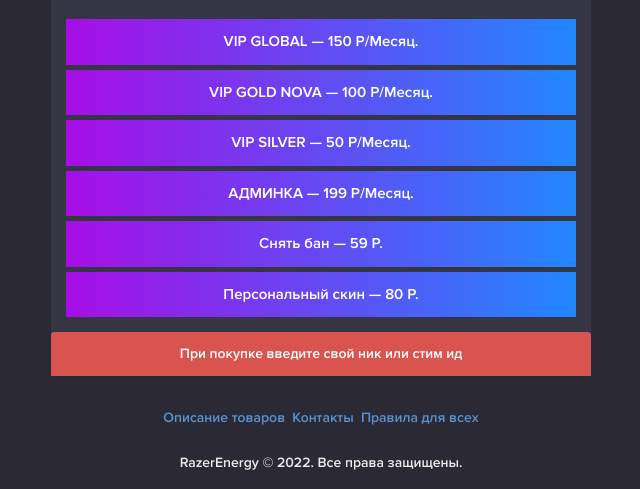
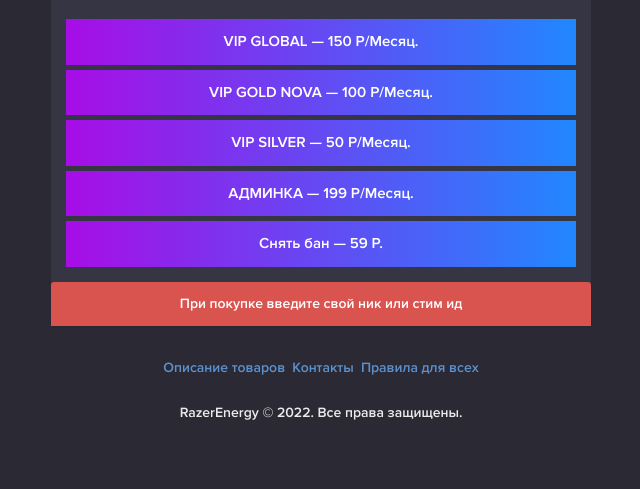
Before and after one commit to Energypablic/Energypablic.github.io, a plain HTML site: page index.html in a window 1280 px wide. Shown: the part 312-801 px from the top of the page, without its empty margins (319-959 px from the left). Drawn offline with Linux system fonts and the light colour scheme; a script that the page names is missing; files whose address does not match are found by name.

Commit message:
Add files via upload

```diff
--- a/index.html
+++ b/index.html
@@ -64,7 +64,6 @@
 						<button type=submit class="btn btn-bot btn-block" formaction="https://vk.com/maksimenkov37">VIP SILVER —  50 P/Месяц.</button>
 						<button type=submit class="btn btn-bot btn-block" formaction="https://vk.com/maksimenkov37">АДМИНКА — 199 P/Месяц.</button>
 						<button type=submit class="btn btn-bot btn-block" formaction="https://vk.com/maksimenkov37">Снять бан — 59 P.</button>
-						<button type=submit class="btn btn-bot btn-block" formaction="https://vk.com/maksimenkov37">Персональный скин — 80 P.</button>
 					</div>
                     <div class=clearfix style=padding-top:15px></div>
                     <div class="alert alert-danger text-center" style="margin:0;padding:10px;border-radius:3px 3px 0 0">При покупке введите свой ник или стим ид </div>
```
